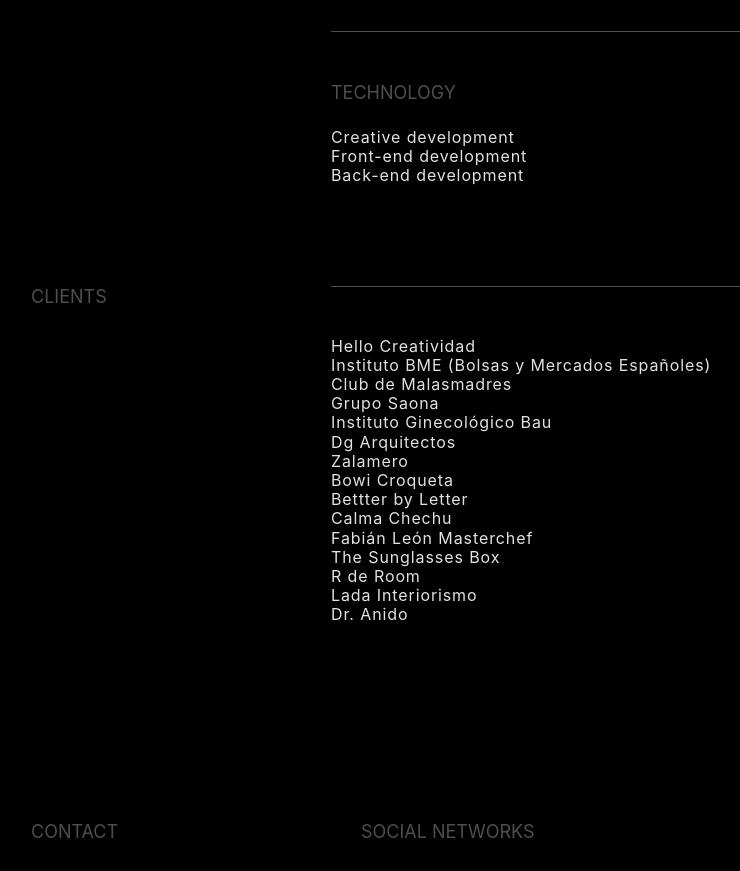
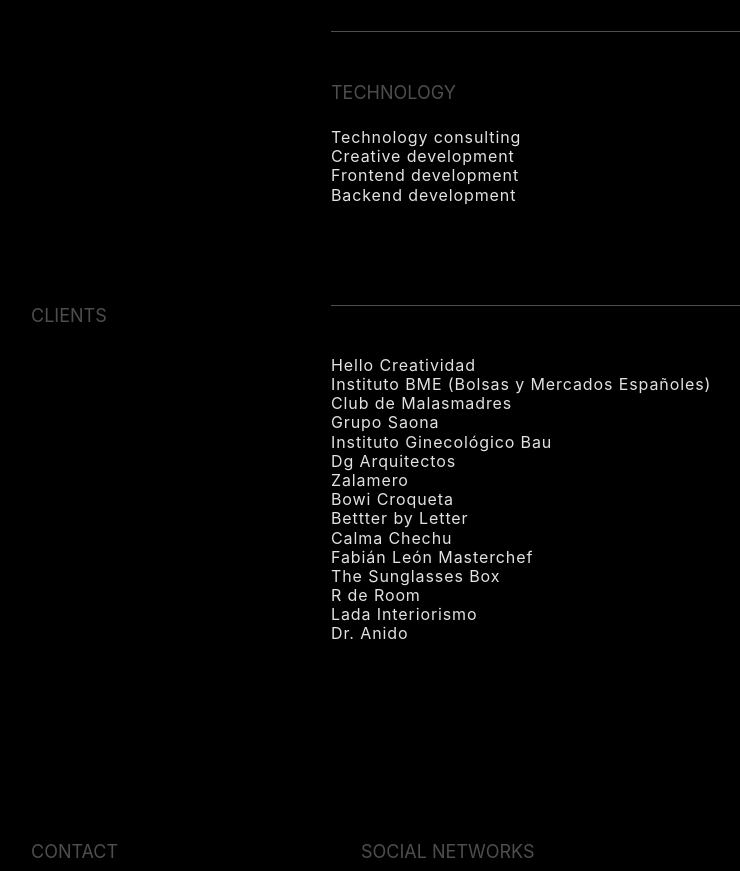
Before and after one commit to supermundano/supermundano-web, a Next.js app: page /services in a window 1280 px wide. Shown: the part 1180-2051 px from the top of the page, without its empty margins (9-749 px from the left). Built offline with nearby package versions, Linux system fonts and the light colour scheme; no server answers; a web font is replaced by a local one.

Commit message:
Cambios en lista de servicios

```diff
--- a/components/ServicesListSection.tsx
+++ b/components/ServicesListSection.tsx
@@ -44,9 +44,10 @@
                 <p>Print &amp; Packaging</p>
             </ServicesListItem>
             <ServicesListItem title="TECHNOLOGY">
+                <p>Technology consulting</p>
                 <p>Creative development</p>
-                <p>Front-end development</p>
-                <p>Back-end development</p>
+                <p>Frontend development</p>
+                <p>Backend development</p>
             </ServicesListItem>
         </div>
         <div className="title">
```
